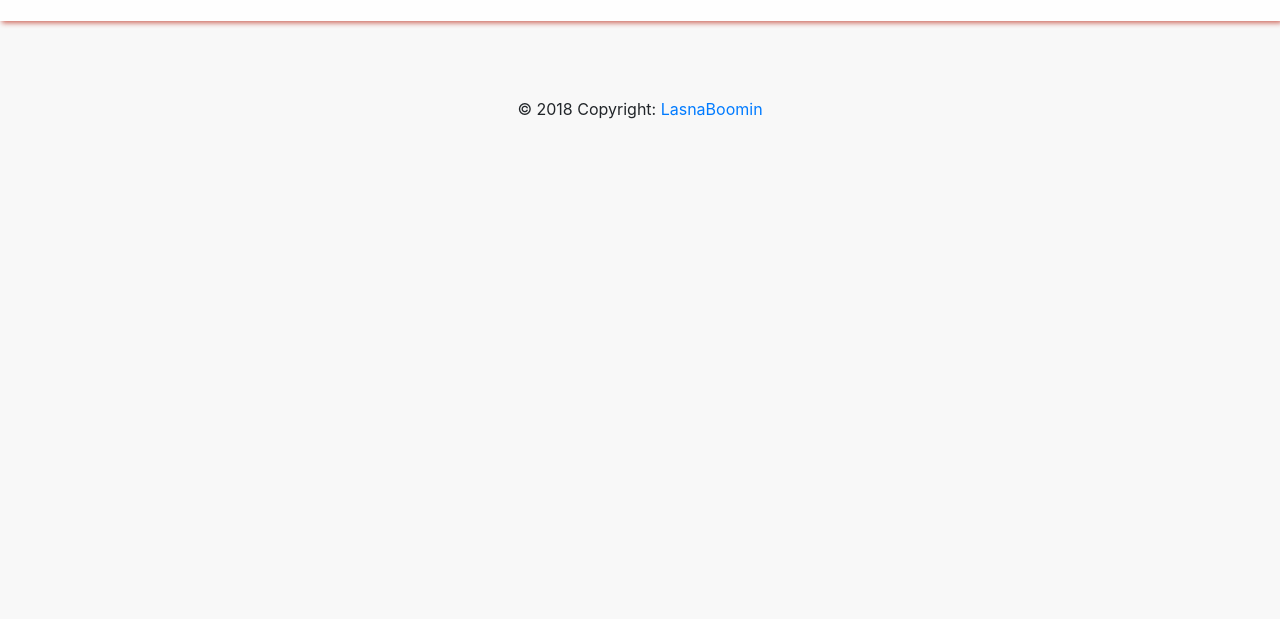
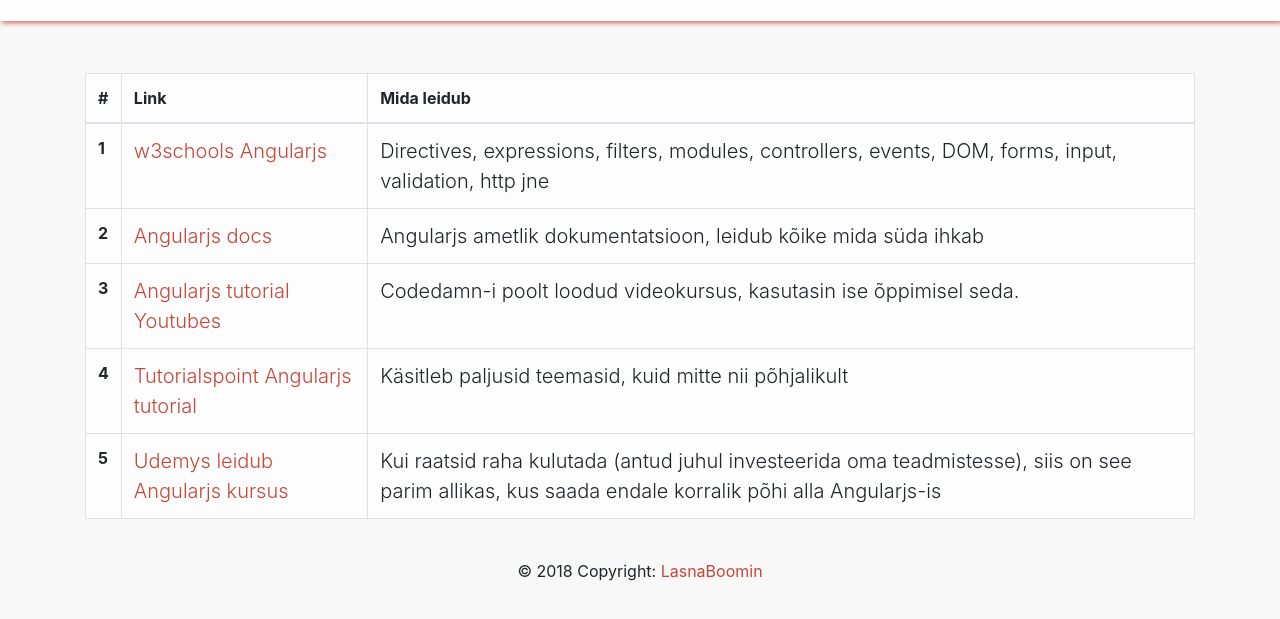
Before and after one commit to Lznboomin/Angular, a plain HTML site: page pages/index.html at #!/resources in a window 1280 px wide. Shown: the part 87-706 px from the top of the page. Drawn offline with nearby package versions, Linux system fonts and the light colour scheme; some packages are replaced by stand-ins of ours.

Commit message:
Built the resources page

```diff
--- a/css/style.css
+++ b/css/style.css
@@ -17,6 +17,10 @@ body {
     border-left: 4px solid #9F3D34;
 }
 
+a {
+    color: #C54739
+}
+
 /* #C54739
    #9F3D34
 */
--- a/pages/resources.html
+++ b/pages/resources.html
@@ -41,6 +41,44 @@
         </div>
     </nav>
 
+<div class="container">
+    <table class="table table-bordered table-hover table-light">
+        <thead>
+            <tr>
+                <th scope="col">#</th>
+                <th scope="col">Link</th>
+                <th scope="col">Mida leidub</th>
+            </tr>
+        </thead>
+        <tbody>
+            <tr>
+                <th scope="row">1</th>
+                <th class="lead"><a href="https://www.w3schools.com/angular/default.asp" target="_blank">w3schools Angularjs</a></th>
+                <th class="lead">Directives, expressions, filters, modules, controllers, events, DOM, forms, input, validation, http jne</th>
+            </tr>
+            <tr>
+                <th scope="row">2</th>
+                <th class="lead"><a href="https://docs.angularjs.org/guide" target="_blank">Angularjs docs</a></th>
+                <th class="lead">Angularjs ametlik dokumentatsioon, leidub kõike mida süda ihkab</th>
+            </tr>
+            <tr>
+                <th scope="row">3</th>
+                <th class="lead"><a href="https://www.youtube.com/watch?v=s3qZF4jhgDo&list=PLYxzS__5yYQmX2bItSRCqwiQZn5dIL1gt&ab_channel=codedamn">Angularjs tutorial Youtubes</a></th>
+                <th class="lead">Codedamn-i poolt loodud videokursus, kasutasin ise õppimisel seda.</th>
+            </tr>
+            <tr>
+                <th scope="row">4</th>
+                <th class="lead"><a href="https://www.tutorialspoint.com/angularjs/">Tutorialspoint Angularjs tutorial</a></th>
+                <th class="lead">Käsitleb paljusid teemasid, kuid mitte nii põhjalikult</th>
+            </tr>
+            <tr>
+                <th scope="row">5</th>
+                <th class="lead"><a href="https://www.udemy.com/learn-angularjs/">Udemys leidub Angularjs kursus</a></th>
+                <th class="lead">Kui raatsid raha kulutada (antud juhul investeerida oma teadmistesse), siis on see parim allikas, kus saada endale korralik põhi alla Angularjs-is</th>
+            </tr>
+        </tbody>
+    </table>
+</div>
 
     <footer class="footer">
         <div class="container">
```
